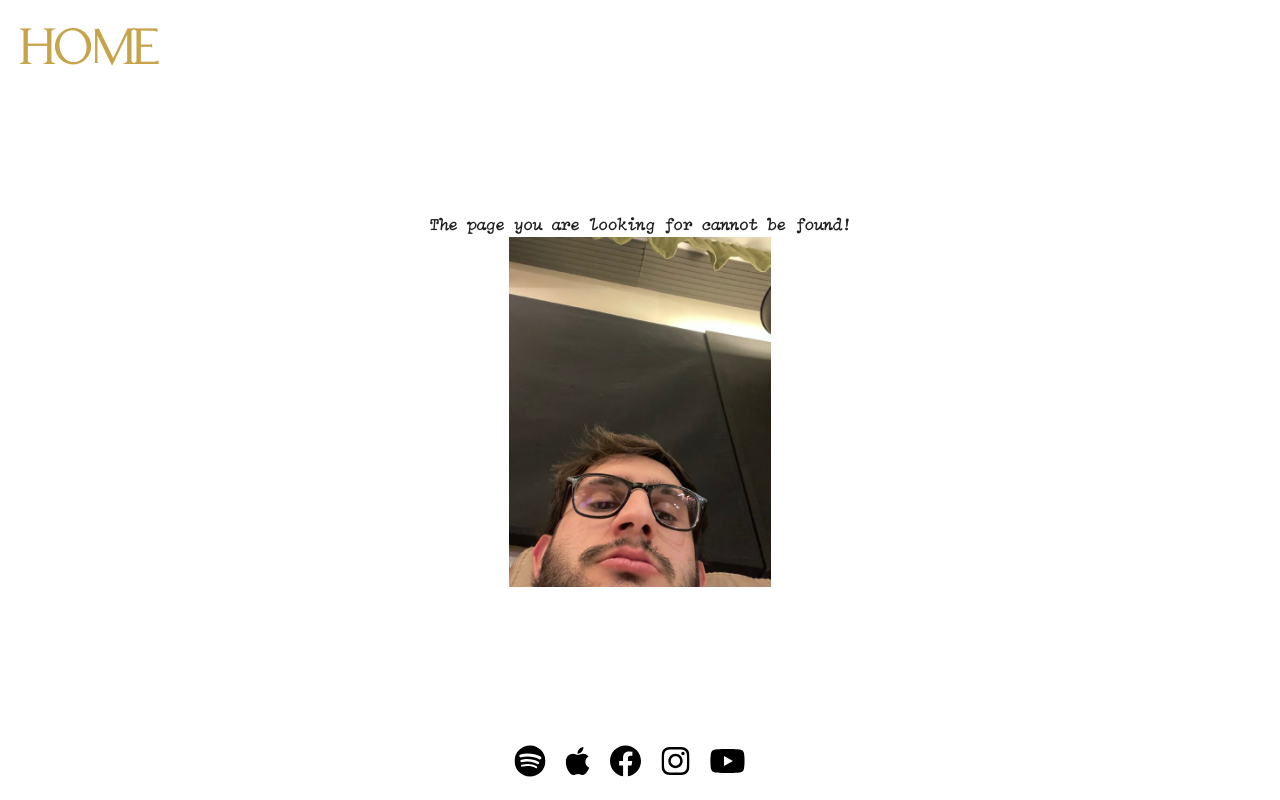
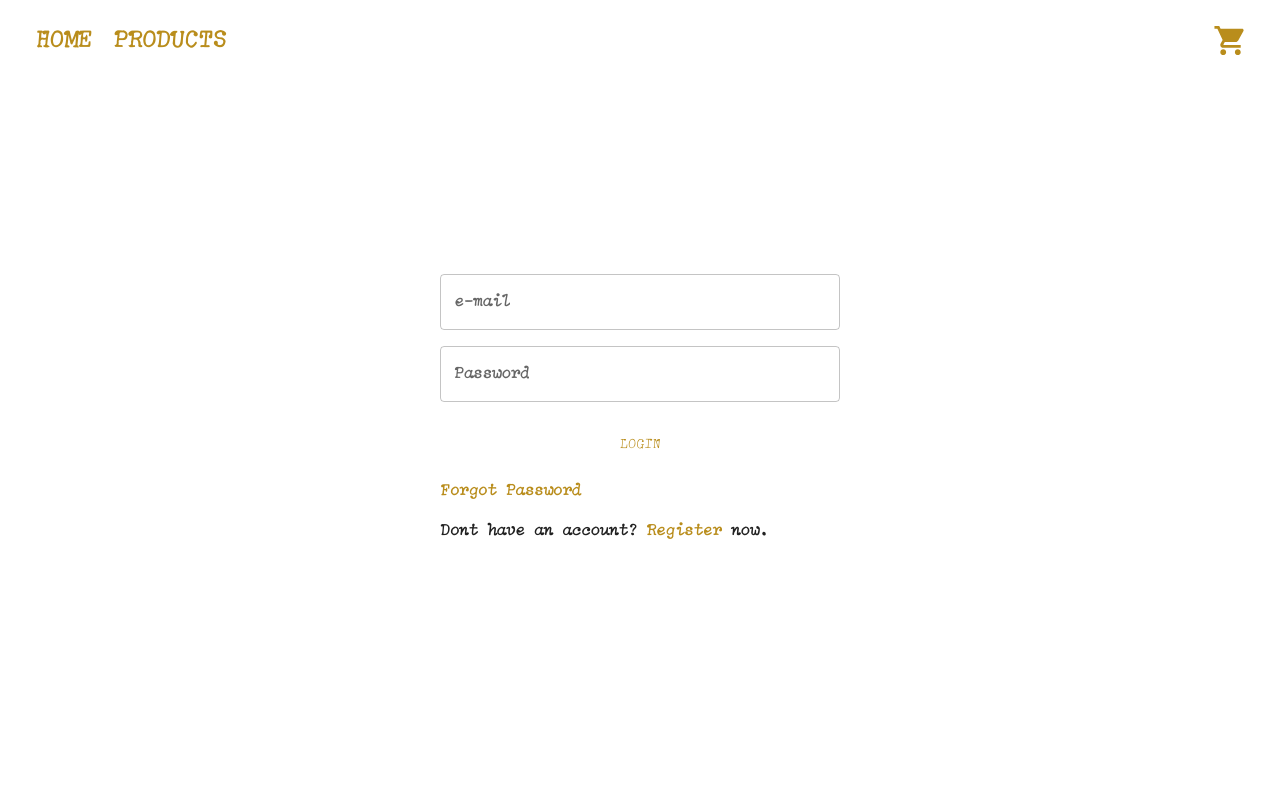
Before and after one commit to GiacomoCortesi/ccac, a React (Vite) app in the folder ccac-react/: page /login in a window 1280 px wide. Built offline with nearby package versions, Linux system fonts and the light colour scheme; no server answers.

Commit message:
add login page, draft firebase integration

```diff
--- a/ccac-react/package.json
+++ b/ccac-react/package.json
@@ -17,8 +17,10 @@
     "@types/react-dom": "^18.0.10",
     "@vitejs/plugin-react": "^4.2.1",
     "axios": "^1.4.0",
+    "firebase": "^10.12.1",
     "react": "^18.2.0",
     "react-dom": "^18.2.0",
+    "react-firebase-hooks": "^5.1.1",
     "react-router-dom": "^6.6.1",
     "styled-components": "^6.1.0",
     "swr": "^2.2.0",
--- a/ccac-react/src/Router.tsx
+++ b/ccac-react/src/Router.tsx
@@ -9,6 +9,7 @@ import PayPal from './components/PayPal/PayPal'
 import Shop from './components/Shop/Shop'
 import ShopItem from './components/ShopItem/ShopItem'
 import Tour from './components/Tour/Tour'
+import Login from './components/Login/Login'
 
 export const router = createBrowserRouter([
   {
@@ -56,4 +57,8 @@ export const router = createBrowserRouter([
     path: 'pay',
     element: <PayPal />,
   },
+  {
+    path: 'login',
+    element: <Login />,
+  },
 ])
--- /dev/null
+++ b/ccac-react/src/components/Login/Login.module.css
@@ -0,0 +1,19 @@
+.container {
+    display: flex;
+    flex-direction: column;
+    width: 25rem;
+    height: 90vh;
+    justify-content: center;
+    margin: auto;
+}
+
+.btncont {
+    justify-content: center;
+    display: flex;
+    margin-top: 1rem;
+    margin-bottom: 1rem;
+}
+
+.button {
+    width: 10rem;
+}
--- /dev/null
+++ b/ccac-react/src/components/Login/Login.tsx
@@ -0,0 +1,66 @@
+import React, { useEffect, useState } from 'react'
+import { useNavigate } from 'react-router-dom'
+import { auth, logInWithEmailAndPassword } from '../../firebase/firebase'
+import { useAuthState } from 'react-firebase-hooks/auth'
+import classes from './Login.module.css'
+import { Link, Box, TextField, Button } from '@mui/material'
+import AppBar from '../AppBar/AppBar'
+
+function Login() {
+  const [email, setEmail] = useState('')
+  const [password, setPassword] = useState('')
+  const [user, loading, error] = useAuthState(auth)
+  const navigate = useNavigate()
+  useEffect(() => {
+    if (loading) {
+      // maybe trigger a loading screen
+      return
+    }
+    // if (user) navigate('/dashboard')
+    if (user) navigate('/login')
+  }, [user, loading])
+  return (
+    <>
+      <AppBar />
+      <Box className={classes.container}>
+        <TextField
+          id='email'
+          label='e-mail'
+          value={email}
+          onChange={(event: React.ChangeEvent<HTMLInputElement>) => {
+            setEmail(event.target.value)
+          }}
+        />
+        <TextField
+          id='password'
+          type='password'
+          value={password}
+          margin='normal'
+          onChange={(event: React.ChangeEvent<HTMLInputElement>) =>
+            setPassword(event.target.value)
+          }
+          label='Password'
+        />
+        <Box className={classes.btncont}>
+          <Button
+            className={classes.button}
+            onClick={() => logInWithEmailAndPassword(email, password)}
+          >
+            Login
+          </Button>
+        </Box>
+        <Link href='/reset' underline='none'>
+          Forgot Password
+        </Link>
+        <p>
+          Dont have an account?{' '}
+          <Link href='/register' underline='none'>
+            Register
+          </Link>{' '}
+          now.
+        </p>
+      </Box>
+    </>
+  )
+}
+export default Login
--- /dev/null
+++ b/ccac-react/src/firebase/firebase.tsx
@@ -0,0 +1,76 @@
+// Import the functions you need from the SDKs you need
+import { initializeApp } from 'firebase/app'
+import { getAnalytics } from 'firebase/analytics'
+import {
+  getAuth,
+  signInWithEmailAndPassword,
+  GoogleAuthProvider,
+  createUserWithEmailAndPassword,
+  sendPasswordResetEmail,
+  signOut,
+} from 'firebase/auth'
+import { getFirestore, collection, addDoc } from 'firebase/firestore'
+
+// Your web app's Firebase configuration
+// For Firebase JS SDK v7.20.0 and later, measurementId is optional
+const firebaseConfig = {
+  apiKey: import.meta.env.VITE_FIREBASE_API_KEY,
+  authDomain: import.meta.env.VITE_FIREBASE_AUTH_DOMAIN,
+  projectId: import.meta.env.VITE_FIREBASE_PROJECT_ID,
+  storageBucket: import.meta.env.VITE_FIREBASE_STORAGE_BUCKET,
+  messagingSenderId: import.meta.env.VITE_FIREBASE_MESSAGING_SENDER_ID,
+  appId: import.meta.env.VITE_FIREBASE_APP_ID,
+  measurementId: import.meta.env.VITE_FIREBASE_MEASUREMENT_ID,
+}
+// Initialize Firebase
+
+const app = initializeApp(firebaseConfig)
+const analytics = getAnalytics(app)
+const auth = getAuth()
+// const db = getFirestore(app)
+const googleProvider = new GoogleAuthProvider()
+
+const logInWithEmailAndPassword = async (email, password) => {
+  try {
+    await signInWithEmailAndPassword(auth, email, password)
+  } catch (err) {
+    console.error(err)
+    alert(err.message)
+  }
+}
+
+const registerWithEmailAndPassword = async (name, email, password) => {
+  try {
+    const res = await createUserWithEmailAndPassword(auth, email, password)
+    const user = res.user
+    console.log('registered user', user)
+    // await addDoc(collection(db, 'users'), {
+    //   uid: user.uid,
+    //   name,
+    //   authProvider: 'local',
+    //   email,
+    // })
+  } catch (err) {
+    console.error(err)
+    alert(err.message)
+  }
+}
+const sendPasswordReset = async (email) => {
+  try {
+    await sendPasswordResetEmail(auth, email)
+    alert('Password reset link sent!')
+  } catch (err) {
+    console.error(err)
+    alert(err.message)
+  }
+}
+const logout = () => {
+  signOut(auth)
+}
+export {
+  auth,
+  logInWithEmailAndPassword,
+  registerWithEmailAndPassword,
+  sendPasswordReset,
+  logout,
+}
```
Also changed, not shown: 2 other files (tests, documents, lock files or other folders).
